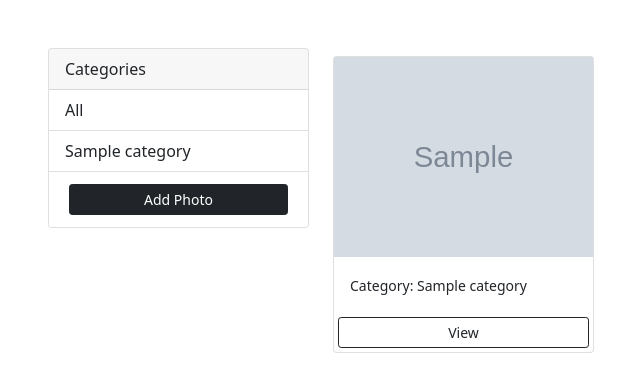
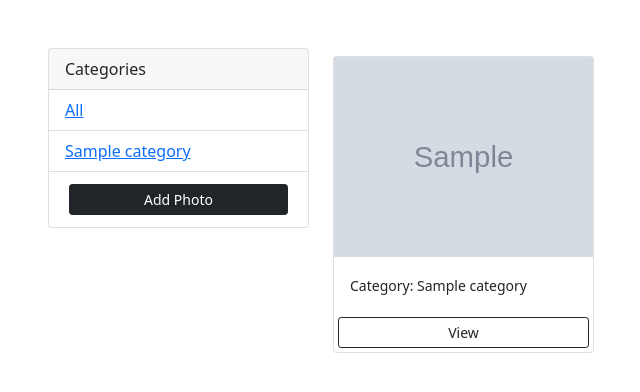
Before and after one commit to Ai2ka5/PHOTOSHARE, a Django app: template photoshare/photos/templates/photos/gallery.html in a window 1280 px wide. Shown: the top 392 px of the page, without its empty margins (34-674 px from the left). Run offline with Django 3.2, Linux system fonts and the light colour scheme; the template is opened without the code that fills it: most values are stand-ins (such as "Sample title", 1, 10 or a date in 2020); grey boxes marked "Sample" are stand-in pictures.

Commit message:
filter photos by category

```diff
--- a/photoshare/photos/templates/photos/gallery.html
+++ b/photoshare/photos/templates/photos/gallery.html
@@ -32,9 +32,15 @@
                     Categories
                 </div>
                 <ul class="list-group list-group-flush">
-                    <li class="list-group-item">All</li>
+                    <li class="list-group-item">
+                        <a href="{% url 'gallery' %}">All</a>
+                    </li>
                     {% for category in categories %}
-                    <li class="list-group-item">{{category.name}}</li>
+                    <li class="list-group-item">
+                        <a href="{% url 'gallery' %}?category={{category.name}}">
+                            {{category.name}}
+                        </a>
+                    </li>
                     {% endfor %}
 
                     <li class="list-group-item">
```
Also changed, not shown: photoshare/photos/views.py (+6 -2 lines).
